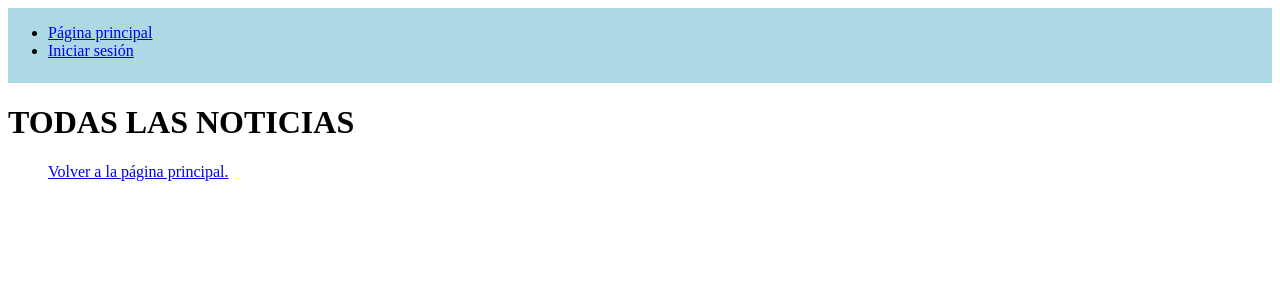
After one commit to Enzostik/Blog_Informatorio2025, a Django app: page /noticias/ in a window 1280 px wide. The commit adds this page. Shown: the top 300 px of the page. Run offline with Django 5.2, Linux system fonts and the light colour scheme; data that the repository does not hold is empty.

Commit message:
Simple página de noticias
Se añadió una página para visualizar todas las noticias y un link para cada noticia individual.

```diff
--- a/blog/apps/news/urls.py
+++ b/blog/apps/news/urls.py
@@ -18,5 +18,6 @@ from django.urls import path
 from . import views
 
 urlpatterns = [
-    # path('page/', views.page),
+    path('', views.noticias, name='noticias'),
+    path('<int:id_noticia>', views.ver_noticia, name='ver_noticia')
 ]
--- a/blog/apps/news/views.py
+++ b/blog/apps/news/views.py
@@ -1,3 +1,14 @@
+from django.http.request import HttpRequest
 from django.shortcuts import render
 
+# Modelos de las publicaciones
+from .models import Publication
+
 # Create your views here.
+def noticias(request:HttpRequest):
+    all_publications = Publication.objects.all().order_by('-creation_date')
+    return render(request, 'noticias/noticias.html', context={'publicaciones': all_publications})
+
+def ver_noticia(request:HttpRequest, id_noticia:int):
+    publication = Publication.objects.get(pk=id_noticia)
+    return render(request, 'noticias/ver_noticia.html', context={'publication': publication})
--- a/blog/blog/urls.py
+++ b/blog/blog/urls.py
@@ -22,7 +22,7 @@ urlpatterns = [
     path('admin/', admin.site.urls),
     path('', views.index, name='home'),
     # Incluir las páginas definidas por las otras apps
-    path('news/', include('apps.news.urls')),
+    path('noticias/', include('apps.news.urls')),
     path('', include('apps.authuser.urls')),
 ]
 
--- a/blog/templates/index.html
+++ b/blog/templates/index.html
@@ -47,6 +47,7 @@
         {% comment %}
         TODO: Main content here
         {% endcomment %}
+        <h1><a href={% url "noticias" %}>VER NOTICIAS</a></h1>
         <h1>Ejemplo de titulo</h1>
         <p>EJEMPLO DE TEXTO</p>
         <p>EJEMPLO DE TEXTO</p>
--- /dev/null
+++ b/blog/templates/noticias/noticias.html
@@ -0,0 +1,15 @@
+{% extends "index.html" %}
+
+{% block title %}Noticias{% endblock title %}
+
+{% block content %}
+    <h1>TODAS LAS NOTICIAS</h1>
+    {% for publication in publicaciones %}
+        <h2><a href={% url 'ver_noticia' publication.id %}>{{ publication.title }}</a></h2>
+        <p>Escrito por: {{ publication.author.username }}</p>
+        <p> Fecha: {{ publication.creation_date }} </p>
+    {% endfor %}
+    <ul>
+        <a href={% url "home" %}>Volver a la página principal.</a>
+    </ul>
+{% endblock content %}
```
Also changed, not shown: blog/templates/noticias/ver_noticia.html (added, +17 -0 lines).
